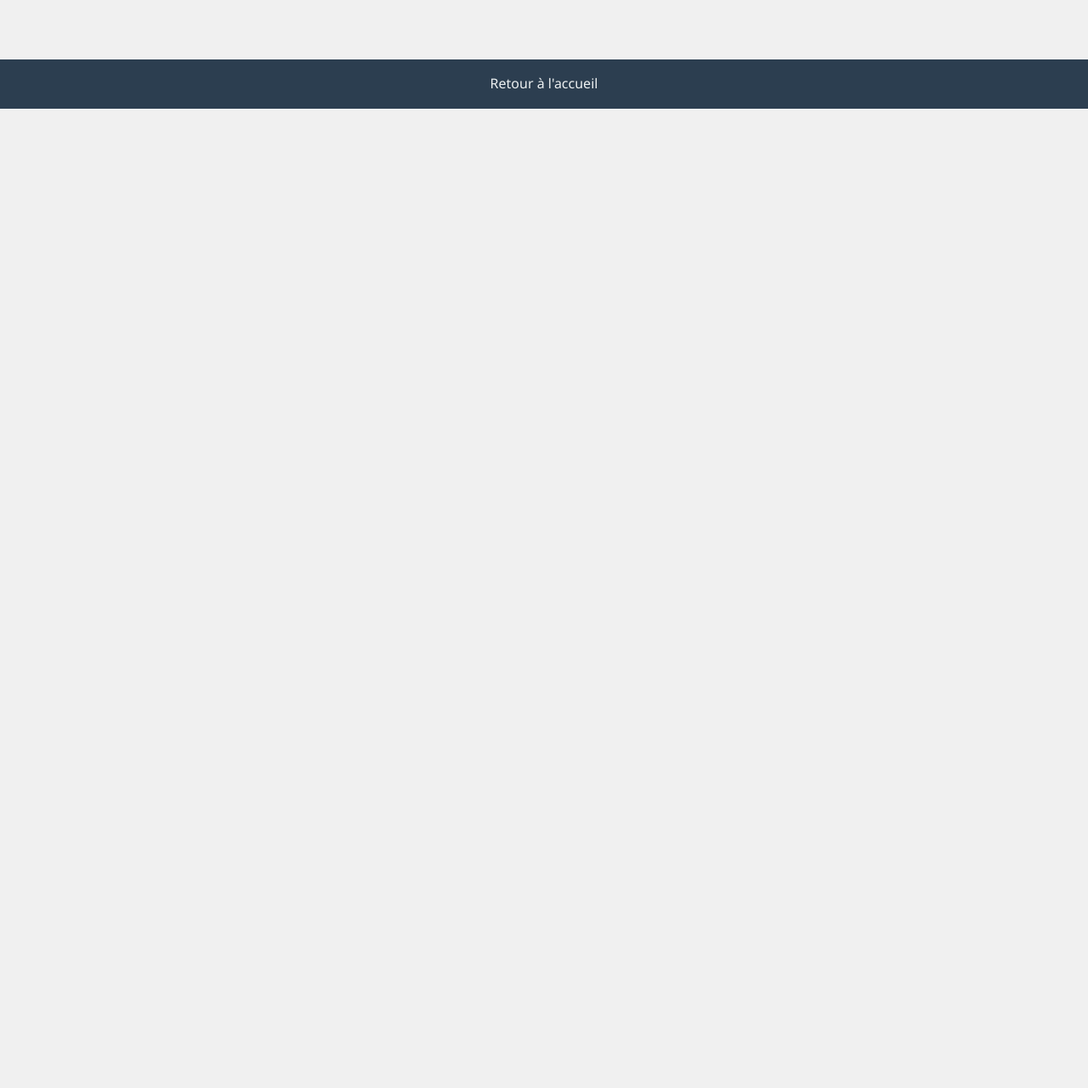
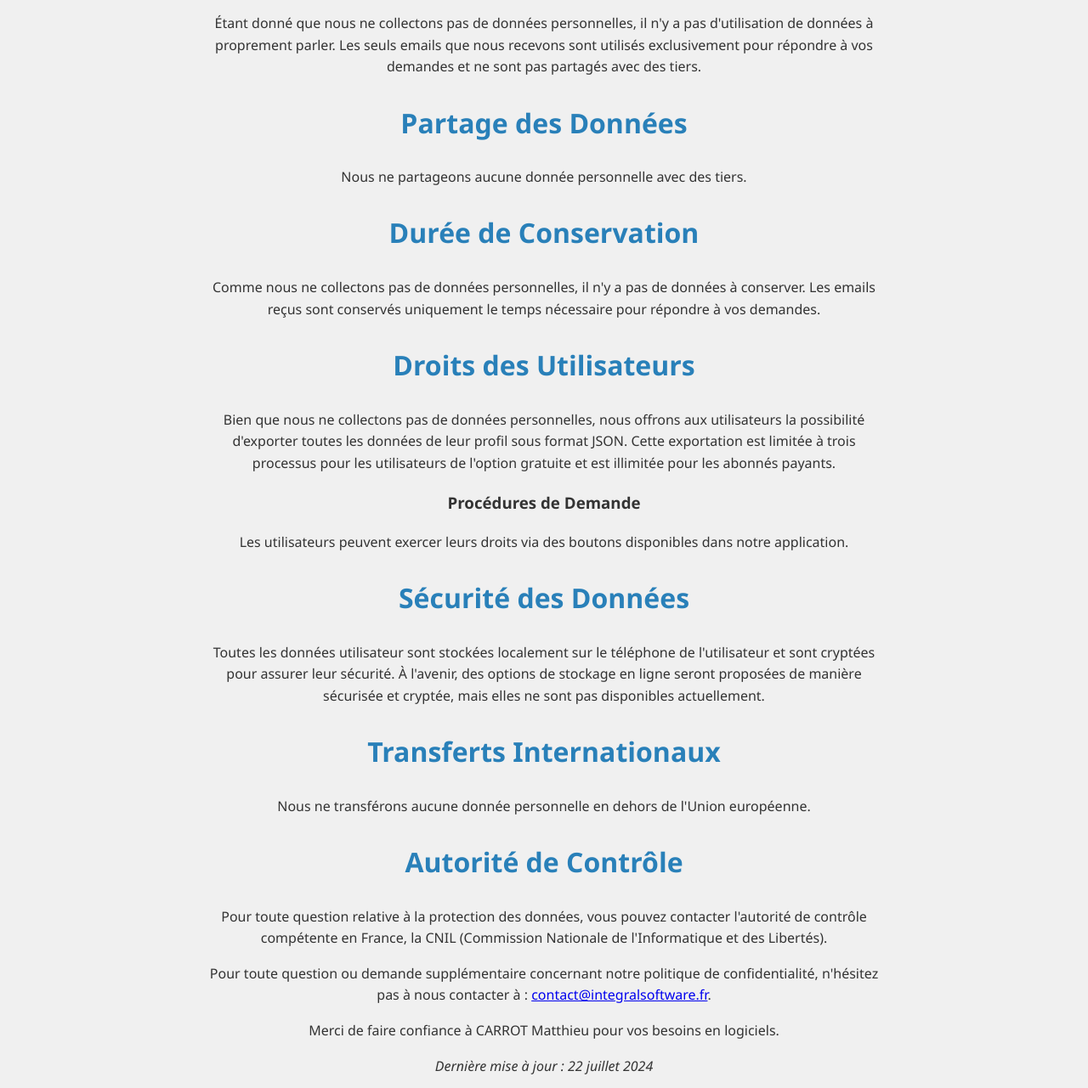
Before and after one commit to Matthieu-prog/integral-Software.github.io, a plain HTML site: page politique.html in a window 1280 px wide. Shown: the part 672-1953 px from the top of the page at 85% size. Before the commit the page ends 800 px from the top, so only its background shows below. Drawn offline with Linux system fonts and the light colour scheme.

Commit message:
Update politique.html

```diff
--- a/politique.html
+++ b/politique.html
@@ -11,7 +11,49 @@
         <h1>Politique de Confidentialité</h1>
     </header>
     <main>
-        <p>Insérez ici votre politique de confidentialité.</p>
+
+    <p>Bienvenue chez CARROT Matthieu. Nous attachons une grande importance à la protection de vos données personnelles et à la transparence quant à leur traitement. Si vous avez des questions ou des préoccupations concernant cette politique, vous pouvez nous contacter à l'adresse suivante : <a href="mailto:contact@integralsoftware.fr">contact@integralsoftware.fr</a>.</p>
+
+    <h2>Informations Générales</h2>
+    <ul>
+        <li><strong>Nom de l'entreprise :</strong> CARROT Matthieu</li>
+        <li><strong>Contact :</strong> <a href="mailto:contact@integralsoftware.fr">contact@integralsoftware.fr</a></li>
+    </ul>
+
+    <h2>Collecte des Données</h2>
+    <p>Nous ne collectons aucune donnée personnelle de nos utilisateurs, à l'exception des emails envoyés à notre adresse de contact. Aucun autre type de données personnelles n'est collecté via nos services ou applications.</p>
+
+    <h2>Utilisation des Données</h2>
+    <p>Étant donné que nous ne collectons pas de données personnelles, il n'y a pas d'utilisation de données à proprement parler. Les seuls emails que nous recevons sont utilisés exclusivement pour répondre à vos demandes et ne sont pas partagés avec des tiers.</p>
+
+    <h2>Partage des Données</h2>
+    <p>Nous ne partageons aucune donnée personnelle avec des tiers.</p>
+
+    <h2>Durée de Conservation</h2>
+    <p>Comme nous ne collectons pas de données personnelles, il n'y a pas de données à conserver. Les emails reçus sont conservés uniquement le temps nécessaire pour répondre à vos demandes.</p>
+
+    <h2>Droits des Utilisateurs</h2>
+    <p>Bien que nous ne collectons pas de données personnelles, nous offrons aux utilisateurs la possibilité d'exporter toutes les données de leur profil sous format JSON. Cette exportation est limitée à trois processus pour les utilisateurs de l'option gratuite et est illimitée pour les abonnés payants.</p>
+
+    <h3>Procédures de Demande</h3>
+    <p>Les utilisateurs peuvent exercer leurs droits via des boutons disponibles dans notre application.</p>
+
+    <h2>Sécurité des Données</h2>
+    <p>Toutes les données utilisateur sont stockées localement sur le téléphone de l'utilisateur et sont cryptées pour assurer leur sécurité. À l'avenir, des options de stockage en ligne seront proposées de manière sécurisée et cryptée, mais elles ne sont pas disponibles actuellement.</p>
+
+    <h2>Transferts Internationaux</h2>
+    <p>Nous ne transférons aucune donnée personnelle en dehors de l'Union européenne.</p>
+
+    <h2>Autorité de Contrôle</h2>
+    <p>Pour toute question relative à la protection des données, vous pouvez contacter l'autorité de contrôle compétente en France, la CNIL (Commission Nationale de l'Informatique et des Libertés).</p>
+
+    <p>Pour toute question ou demande supplémentaire concernant notre politique de confidentialité, n'hésitez pas à nous contacter à : <a href="mailto:contact@integralsoftware.fr">contact@integralsoftware.fr</a>.</p>
+
+    <p>Merci de faire confiance à CARROT Matthieu pour vos besoins en logiciels.</p>
+
+    <p><em>Dernière mise à jour : 22 juillet 2024</em></p>
+
+    <p>Cette politique de confidentialité peut être mise à jour de temps à autre pour refléter les changements dans nos pratiques ou pour se conformer aux exigences légales. Veuillez consulter cette page régulièrement pour être informé de tout changement.</p>
     </main>
     <footer>
         <a href="index.html">Retour à l'accueil</a>
```
